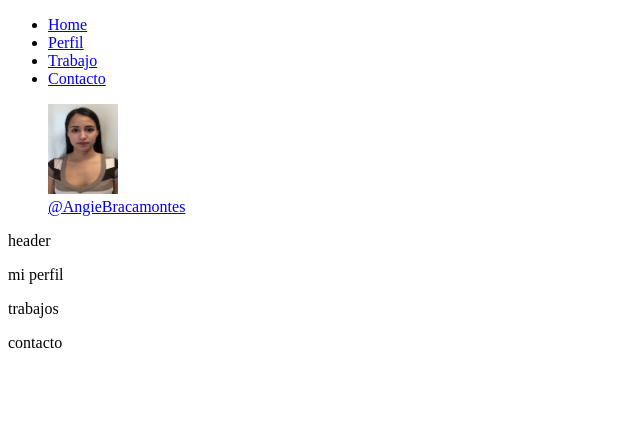
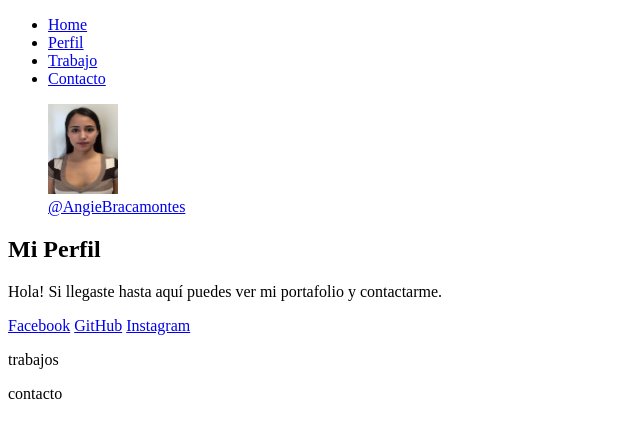
Before and after one commit to angiebc16/portafolio, a plain HTML site: page index.html in a window 1280 px wide. Shown: the whole page, without its empty margins (0-640 px from the left). Drawn offline with Linux system fonts and the light colour scheme.

Commit message:
v6 - maquetacion de mi perfil

```diff
--- a/index.html
+++ b/index.html
@@ -16,15 +16,15 @@
       <li><a href="#Contacto">Contacto</a></li>
     </ul>
   </nav>
-   <figure>
-     <img src="img/avatar.jpg" alt"imagen personal"  width="70px"  height="90px"/>
-      <figcaption>
-      <a href="https://www.facebook.com/AngelicaBracamontes" target="_blank">@AngieBracamontes</a></figcaption>
+  <figure> <img src="img/avatar.jpg" alt"imagen personal"  width="70px"  height="90px"/>
+    <figcaption> <a href="https://www.facebook.com/AngelicaBracamontes" target="_blank">@AngieBracamontes</a></figcaption>
   </figure>
-  <p>header</p>
 </header>
 <section>
-  <p>mi perfil</p>
+  <div>
+  <h2>Mi Perfil</h2>
+  <p> Hola! Si llegaste hasta aquí puedes ver mi portafolio y contactarme.</p>
+  <a href="https://www.facebook.com/AngelicaBracamontes" target="_blank">Facebook</a> <a href="https://github.com/angiebc16" target="_blank">GitHub</a> <a href="https://www.instagram.com/angiebc16/" target="_blank">Instagram</a></div>
 </section>
 <section>
   <p>trabajos</p>
```
Lines whose indentation alone changed are shown as unchanged.
